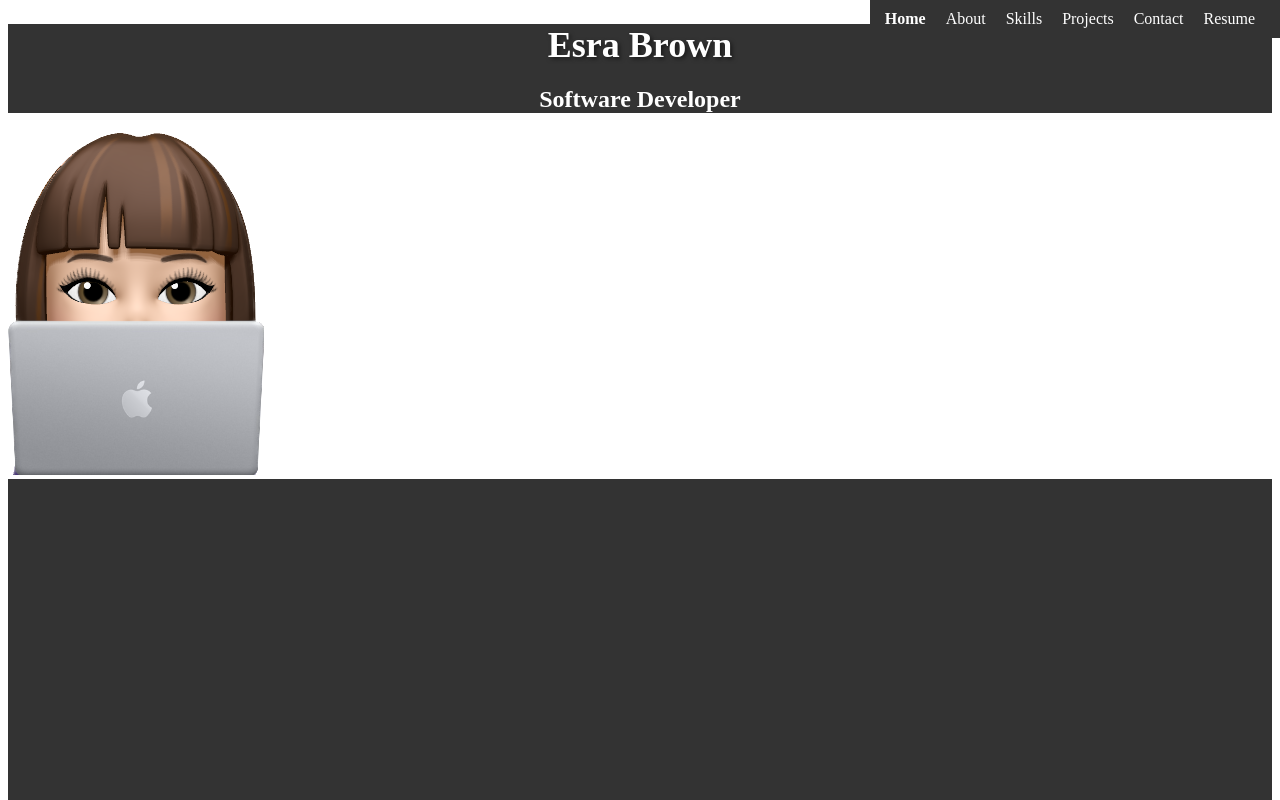
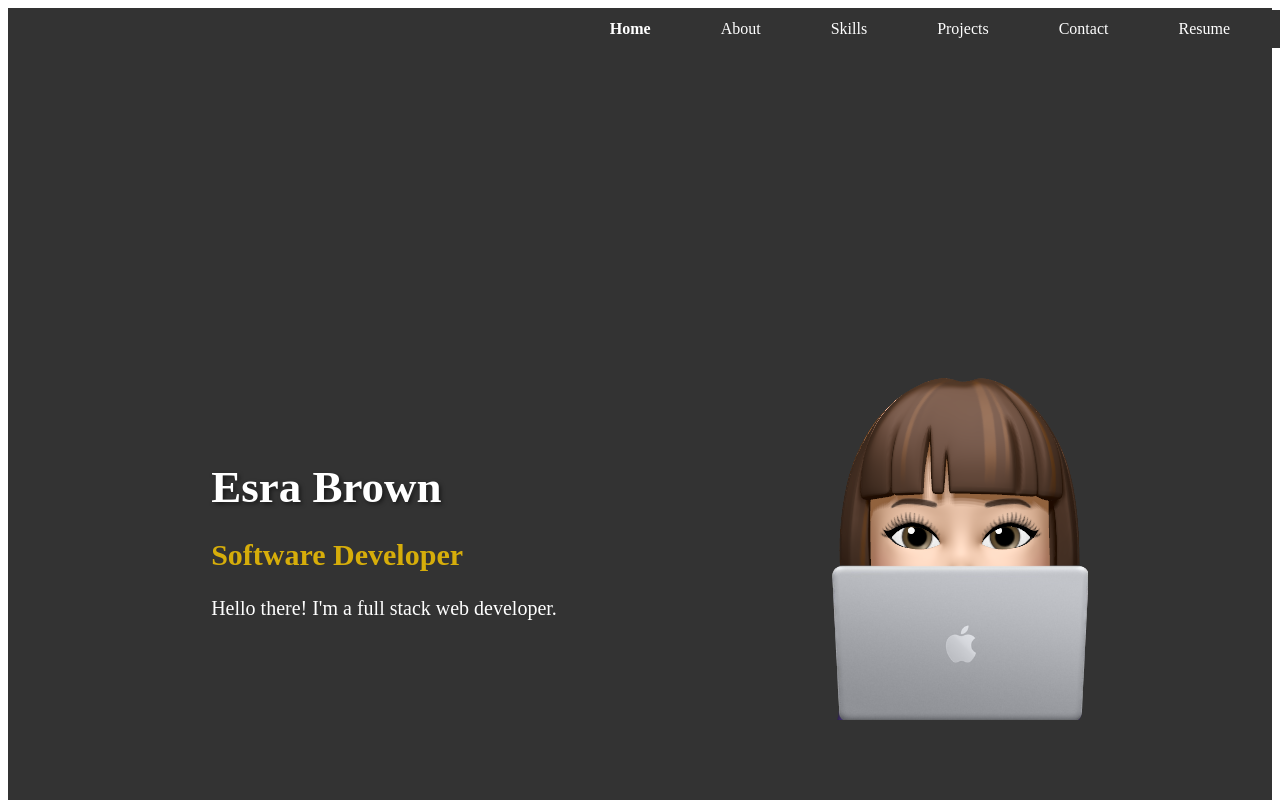
Before and after one commit to esrabrown/esrabrown.github.io, an Angular app: page /home in a window 1280 px wide. Shown: the top 800 px of the page. Built offline with nearby package versions, Linux system fonts and the light colour scheme.

Commit message:
added animation

```diff
--- a/src/app/about/about.component.css
+++ b/src/app/about/about.component.css
@@ -1,3 +1,7 @@
+.body {
+   background-color: #333;
+  }
+
 .about-container {
     max-width: 800px;
     margin: 0 auto;
@@ -15,23 +19,24 @@
 
   h3 {
     font-size: 20px;
-    color: #555;
+    color: #333;
     margin-top: 30px;
     margin-bottom: 10px;
   }
 
   h4 {
     font-size: 18px;
-    color: #333;
+    color: #555;
     margin-bottom: 10px;
   }
 
   p {
-    color: #666;
+    color: #333;
     line-height: 1.5;
   }
 
   ul {
+
     margin: 0;
     padding: 0;
     list-style-type: none;
@@ -59,7 +64,7 @@
   }
 
   .education p {
-    color: #999;
+    color: #333;
     margin-bottom: 5px;
   }
 
--- a/src/app/about/about.component.html
+++ b/src/app/about/about.component.html
@@ -1,7 +1,9 @@
+<div class="body" >
+
 <div class="about-container">
     <h2>About Me</h2>
     <p>Hello, my name is Esra Brown. </p>
-    <p>Born and raised in Turkey, I had the opportunity to experience different cultures and perspectives. In 2017, I decided to embark on a new adventure and moved to Spain, where I further expanded my horizons. A year later, in 2018, I made the bold decision to relocate to the United States, seeking new opportunities and challenges.</p>
+    <p>Born and raised in Turkiye, I had the opportunity to experience different cultures and perspectives. In 2017, I decided to embark on a new adventure and moved to Spain, where I further expanded my horizons. A year later, in 2018, I made the bold decision to relocate to the United States, seeking new opportunities and challenges.</p>
     <p>Throughout my journey, I have explored various career paths, each providing valuable experiences and insights. However, I felt a strong calling towards utilizing my problem-solving skills in a more dynamic and impactful way. It was during this time that I discovered my passion for programming and the limitless possibilities it offers.</p>
     <p>In September 2022, I was fortunate to be accepted into LaunchCode, a renowned coding program, which marked the beginning of my formal coding education. Since then, I have been fully immersed in the world of programming, constantly expanding my knowledge and honing my skills.</p>
     <p>The combination of my diverse background, problem-solving abilities, and the passion I have found in coding has ignited a deep motivation within me. I am committed to continuous learning, embracing new challenges, and leveraging technology to create innovative solutions.</p>
@@ -20,3 +22,7 @@
       <li *ngFor="let course of additionalCourses">{{ course }}</li>
     </ul>
   </div>
+
+
+
+</div>
--- a/src/app/contact/contact.component.css
+++ b/src/app/contact/contact.component.css
@@ -1,11 +1,19 @@
+.body {
+  background-color: #333;
+  margin-top: 10%;
+}
+
+
 .contact-container {
     max-width: 400px;
     margin: 0 auto;
     padding: 20px;
+    color: white;
   }
 
   h2 {
     text-align: center;
+    color: #ffcc00;
   }
 
   .contact-info {
@@ -15,3 +23,7 @@
   .contact-info p {
     margin: 0;
   }
+
+  .contact-info a {
+    color: #ffcc00;
+  }
--- a/src/app/contact/contact.component.html
+++ b/src/app/contact/contact.component.html
@@ -1,3 +1,7 @@
+
+
+<div class="body" >
+
 <div class="contact-container">
     <h2>Contact Me</h2>
 
@@ -7,3 +11,5 @@
       <p>GitHub: <a href="{{ github }}" target="_blank">GitHub Profile</a></p>
     </div>
   </div>
+
+</div>
--- a/src/app/home/home.component.css
+++ b/src/app/home/home.component.css
@@ -1,19 +1,23 @@
 .header {
-  text-align: center;
-  color: #fff;
-  animation: mymove 5s infinite;
+  position: absolute;
+  bottom: 20%;
+  left: 30%;
+  transform: translateX(-50%);
+  text-align: justify;
 }
 
 .header__title {
-  font-size: 36px;
+  font-size: 45px;
+  color: #fff;
   font-weight: bold;
   margin-bottom: 20px;
   text-shadow: 2px 2px 4px rgba(0, 0, 0, 0.5);
 }
 
-  .subtitle {
-    font-size: 24px;
-    font-weight: normal;
+  .header__subtitle {
+    color: #ffcc00;
+    font-size: 30px;
+    font-weight: bold;
     opacity: 0.8;
   }
 
@@ -25,6 +29,11 @@
   .header__subtitle:hover {
     transform: scale(1.1);
     transition: transform 0.3s ease;
+  }
+
+  .header p{
+    font-size: 20px;
+    color: #fff;
   }
 
 
@@ -40,26 +49,31 @@
    }
 
 
-  @media (max-width: 768px) {
-    .header {
-      padding: 20px;
-    }
+   .work_img{
+    float: right;
+    position: absolute;
+    display: flex;
+    bottom: 10%;
+    right: 15%;
+    max-width: 100%;
+    min-height: auto;
+   }
 
-    .header__title {
-      font-size: 28px;
-      margin-bottom: 10px;
-    }
+   .work_img:hover{
+    animation: shake 0.5s;
+    animation-iteration-count: infinite;
+   }
 
-    .header__subtitle {
-      font-size: 20px;
-    }
-
-    .image-container {
-      background-size: contain;
-
-    }
-
-    .myDIV {
-      padding-bottom: 25%;
-    }
-  }
+   @keyframes shake {
+  0% { transform: translate(1px, 1px) rotate(0deg); }
+  10% { transform: translate(-1px, -2px) rotate(-1deg); }
+  20% { transform: translate(-3px, 0px) rotate(1deg); }
+  30% { transform: translate(3px, 2px) rotate(0deg); }
+  40% { transform: translate(1px, -1px) rotate(1deg); }
+  50% { transform: translate(-1px, 2px) rotate(-1deg); }
+  60% { transform: translate(-3px, 1px) rotate(0deg); }
+  70% { transform: translate(3px, 1px) rotate(-1deg); }
+  80% { transform: translate(-1px, -1px) rotate(1deg); }
+  90% { transform: translate(1px, 2px) rotate(0deg); }
+  100% { transform: translate(1px, -2px) rotate(-1deg); }
+}
--- a/src/app/home/home.component.html
+++ b/src/app/home/home.component.html
@@ -1,14 +1,13 @@
-<div>
-
+<div class="container">
+  <div class="work_img">
+    <img src="assets/work.png" alt="esra work">
+  </div>
 
   <div class="header">
     <h1 class="header__title">Esra Brown</h1>
     <h2 class="header__subtitle">Software Developer</h2>
+    <p>Hello there! I'm a full stack web developer.</p>
   </div>
 
-<img src="assets/work.png" class="work_img">
-
-
   <div class="myDIV"></div>
-
 </div>
--- a/src/app/menu/menu.component.css
+++ b/src/app/menu/menu.component.css
@@ -1,4 +1,5 @@
 .menu-container {
+  margin-top: 10px;
   position: fixed;
   top: 0;
   right: 0;
@@ -20,7 +21,7 @@ li {
 a {
   text-decoration: none;
   color: #fff;
-  padding: 5px;
+  padding: 30px;
   transition: color 0.3s ease-in-out;
 }
 
--- a/src/app/skills/skills.component.css
+++ b/src/app/skills/skills.component.css
@@ -1,3 +1,9 @@
+.body {
+  background-color: #333;
+  padding: 40px;
+ }
+
+
 .skills-container{
     max-width: 800px;
     margin: 0 auto;
@@ -9,7 +15,7 @@
 
   h2 {
     font-size: 28px;
-    color: darkmagenta;
+    color: #ffcc00;
     margin-bottom: 20px;
   }
 
@@ -35,6 +41,7 @@
     margin: 0;
     padding: 0;
     list-style-type: none;
+    color: #fff;
   }
 
   ul li {
--- a/src/app/skills/skills.component.html
+++ b/src/app/skills/skills.component.html
@@ -1,4 +1,4 @@
-<div class="skills_page">
+<div class="body">
 
 <section class="skills-section">
     <div class="container">
@@ -8,9 +8,7 @@
       </ul>
     </div>
   </section>
-<div>
-  <img src="assets/developerCat.png" alt="Developer Cat" class="small_image">
-</div>
+
 
 
 </div>
```
Also changed, not shown: src/assets/developerCat.png (deleted). Lines whose indentation alone changed are shown as unchanged.
